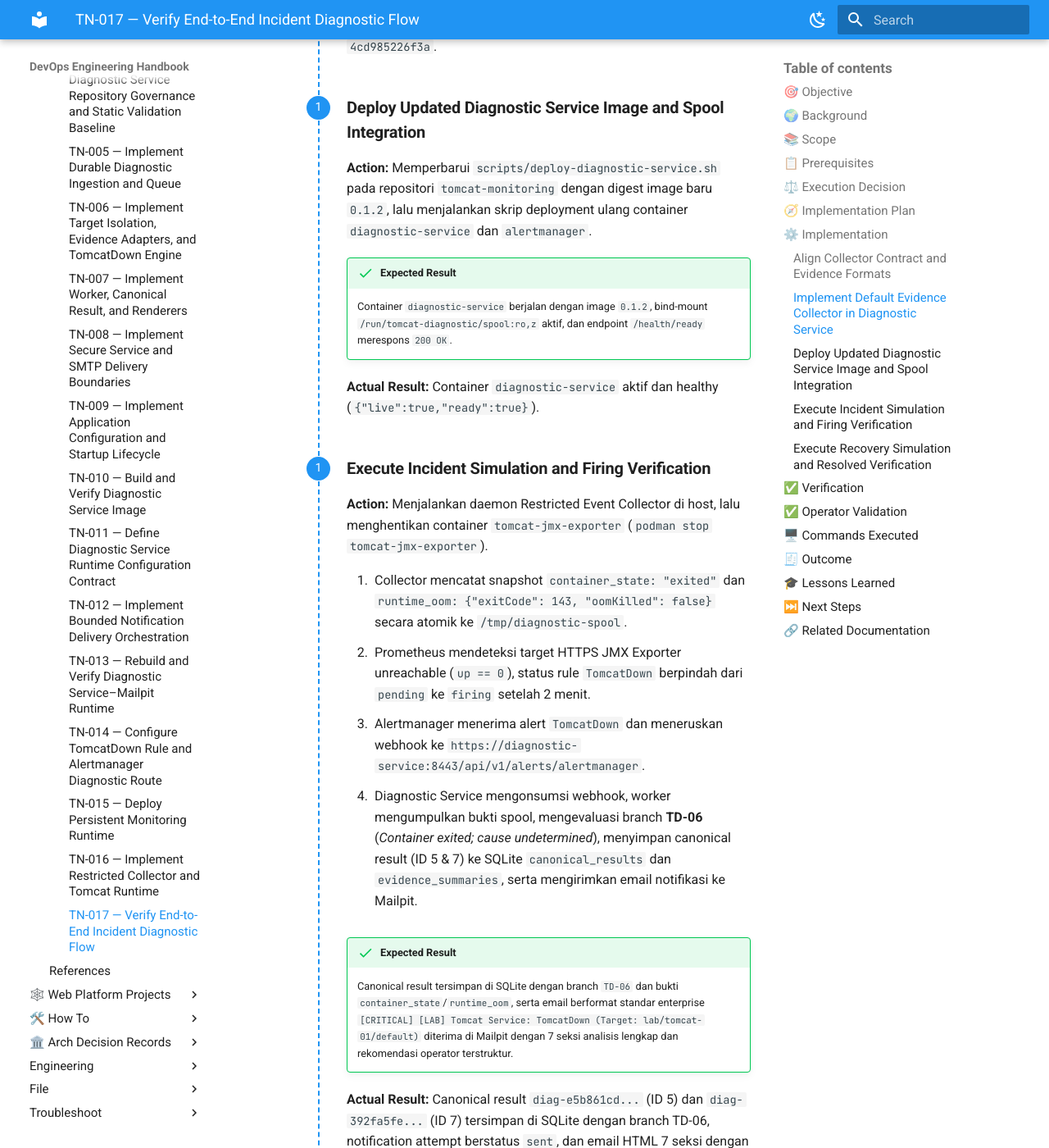
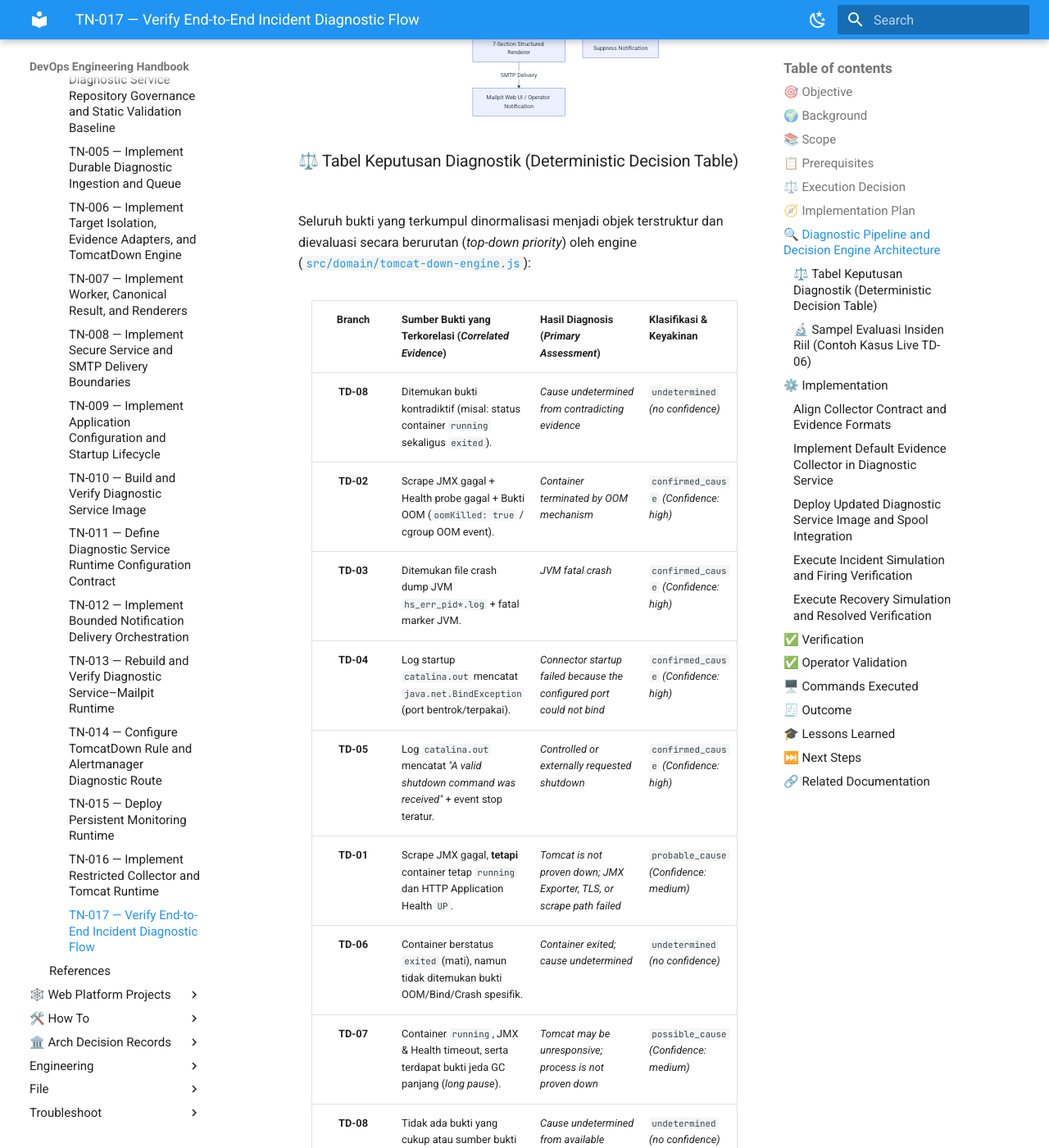
Before and after one commit to edkas07-oss/devops-handbook, an MkDocs documentation site: the page built from docs/projects/tomcat-monitoring/engineering-journal/diagnostic-mvp-pilot/TN-017-verify-end-to-end-incident-diagnostic-flow.md, in a window 1280 px wide and 1400 px high, scrolled down 4716 px. Shown: the whole window at 82% size. Built offline with MkDocs 1.6.1 and Material for MkDocs 9.7.7, drawn with Linux system fonts in a browser that asks for light colours; some of the changed text lies outside the part shown.

Commit message:
docs(journal): add diagnostic pipeline architecture, decision table, and evaluation sample to TN-017

````diff
--- a/docs/projects/tomcat-monitoring/engineering-journal/diagnostic-mvp-pilot/TN-017-verify-end-to-end-incident-diagnostic-flow.md
+++ b/docs/projects/tomcat-monitoring/engineering-journal/diagnostic-mvp-pilot/TN-017-verify-end-to-end-incident-diagnostic-flow.md
@@ -53,6 +53,79 @@ Pada tahap sebelumnya, persistent runtime monitoring ([TN-015](TN-015-deploy-per
 | **Deploy Updated Diagnostic Service Image and Spool Integration** | Memperbarui `deploy-diagnostic-service.sh` dengan digest `0.1.2` dan me-redeploy container persisten. |
 | **Execute Incident Simulation and Firing Verification** | Menghentikan container Tomcat, memverifikasi rekaman spool atomik, firing `TomcatDown`, evaluasi branch TD-06, penyimpanan SQLite, dan email *firing* di Mailpit. |
 | **Execute Recovery Simulation and Resolved Verification** | Menjalankan kembali Tomcat, memverifikasi rekaman status running, resolusi alert, persistensi SQLite, dan email *resolved* di Mailpit. |
+
+## 🔍 Diagnostic Pipeline and Decision Engine Architecture
+
+Diagnostic Service dirancang sebagai *Automated Incident Investigator* deterministik yang menghubungkan metrik monitoring, telemetri container, dan bukti log ke dalam pohon keputusan (*decision table*):
+
+```mermaid
+flowchart TD
+    A[Prometheus Alert: TomcatDown] -->|Webhook POST /api/v1/alerts/alertmanager| B[Diagnostic Service Ingestion]
+    B -->|Durable Ingestion & Dedup| C[(SQLite: events & work_queue)]
+    C -->|Single Worker Claim| D[Diagnostic Worker Loop]
+    D -->|Bounded Time Window| E[Evidence Collection Pipeline]
+
+    subgraph Evidence Sources
+        E1[Prometheus Adapter: JMX Scrape & Metrics]
+        E2[Restricted Collector Spool: container_state & runtime_oom]
+        E3[Local File Reader: catalina.out & hs_err logs]
+        E4[Application Health Probe: HTTP endpoint]
+    end
+
+    E --> E1
+    E --> E2
+    E --> E3
+    E --> E4
+
+    E1 & E2 & E3 & E4 --> F[Diagnostic Engine: evaluateTomcatDown]
+    F -->|Deterministic Decision Table| G{Decision Branches TD-01..TD-08}
+
+    G -->|TD-01..TD-08 Match| H[Build Canonical Result & SHA-256 Hash]
+    H -->|Persist Result & Evidence| I[(SQLite: canonical_results & evidence_summaries)]
+    H -->|Material Change Guard| J{Is Material Change?}
+    J -->|Yes / Initial / Resolved| K[7-Section Structured Renderer]
+    J -->|No / Duplicate| L[Suppress Notification]
+    K -->|SMTP Delivery| M[Mailpit Web UI / Operator Notification]
+```
+
+### ⚖️ Tabel Keputusan Diagnostik (Deterministic Decision Table)
+
+Seluruh bukti yang terkumpul dinormalisasi menjadi objek terstruktur dan dievaluasi secara berurutan (*top-down priority*) oleh engine ([`src/domain/tomcat-down-engine.js`](file:///home/eddywiyatno/git/tomcat-diagnostic-service/src/domain/tomcat-down-engine.js)):
+
+| Branch | Sumber Bukti yang Terkorelasi (*Correlated Evidence*) | Hasil Diagnosis (*Primary Assessment*) | Klasifikasi & Keyakinan |
+| :---: | :--- | :--- | :--- |
+| **TD-08** | Ditemukan bukti kontradiktif (misal: status container `running` sekaligus `exited`). | *Cause undetermined from contradicting evidence* | `undetermined` *(no confidence)* |
+| **TD-02** | Scrape JMX gagal + Health probe gagal + Bukti OOM (`oomKilled: true` / cgroup OOM event). | *Container terminated by OOM mechanism* | `confirmed_cause` *(Confidence: high)* |
+| **TD-03** | Ditemukan file crash dump JVM `hs_err_pid*.log` + fatal marker JVM. | *JVM fatal crash* | `confirmed_cause` *(Confidence: high)* |
+| **TD-04** | Log startup `catalina.out` mencatat `java.net.BindException` (port bentrok/terpakai). | *Connector startup failed because the configured port could not bind* | `confirmed_cause` *(Confidence: high)* |
+| **TD-05** | Log `catalina.out` mencatat *"A valid shutdown command was received"* + event stop teratur. | *Controlled or externally requested shutdown* | `confirmed_cause` *(Confidence: high)* |
+| **TD-01** | Scrape JMX gagal, **tetapi** container tetap `running` dan HTTP Application Health `UP`. | *Tomcat is not proven down; JMX Exporter, TLS, or scrape path failed* | `probable_cause` *(Confidence: medium)* |
+| **TD-06** | Container berstatus `exited` (mati), namun tidak ditemukan bukti OOM/Bind/Crash spesifik. | *Container exited; cause undetermined* | `undetermined` *(no confidence)* |
+| **TD-07** | Container `running`, JMX & Health timeout, serta terdapat bukti jeda GC panjang (*long pause*). | *Tomcat may be unresponsive; process is not proven down* | `possible_cause` *(Confidence: medium)* |
+| **TD-08** | Tidak ada bukti yang cukup atau sumber bukti wajib berstatus `unavailable`. | *Cause undetermined from available evidence* | `undetermined` *(no confidence)* |
+
+> **Peran Bukti Log dalam Evaluasi:** Log server (`catalina.out`) dan artefak crash (`hs_err_pid*.log`) merupakan bagian integral dari pohon keputusan engine. Pada cabang **TD-03**, **TD-04**, dan **TD-05**, bukti log menjadi penentu utama status `confirmed_cause` dengan tingkat keyakinan `high`.
+
+### 🔬 Sampel Evaluasi Insiden Riil (Contoh Kasus Live TD-06)
+
+Pada simulasi insiden penghentian Tomcat (`podman stop tomcat-jmx-exporter`):
+
+1. **Pengumpulan Bukti Spool:**
+   - `container_state`: `{"state": "exited"}` (status: `collected`, strength: `direct`)
+   - `runtime_oom`: `{"exitCode": 143, "oomKilled": false}` (status: `collected`, strength: `direct`)
+   - `logDirectory`: `not_configured` *(karena bind mount log Tomcat aktual belum dipasang)*
+2. **Evaluasi Berurutan pada Engine:**
+   - Evaluasi TD-02 (OOM)? -> *False* (karena `oomKilled: false` dan exitCode 143).
+   - Evaluasi TD-03 (Crash)? -> *False* (tidak ada file `hs_err_pid*.log`).
+   - Evaluasi TD-04 (BindException)? -> *False* (tidak ada error bind di log).
+   - Evaluasi TD-05 (Orderly Shutdown)? -> *False* (log belum terkonfigurasi).
+   - Evaluasi TD-01 (Tomcat Up)? -> *False* (container dalam keadaan `exited`).
+   - **Evaluasi TD-06 (Container Exited)? -> MATCH (COCOK)!**
+3. **Hasil Assessment:**
+   - **Branch:** `TD-06`
+   - **Klasifikasi:** `undetermined`
+   - **Assessment:** `"Container exited; cause undetermined"`
+   - **Rekomendasi:** Panduan operasional SOP pemeriksaan status container dan start ulang layanan.
 
 ## ⚙️ Implementation
 
````
